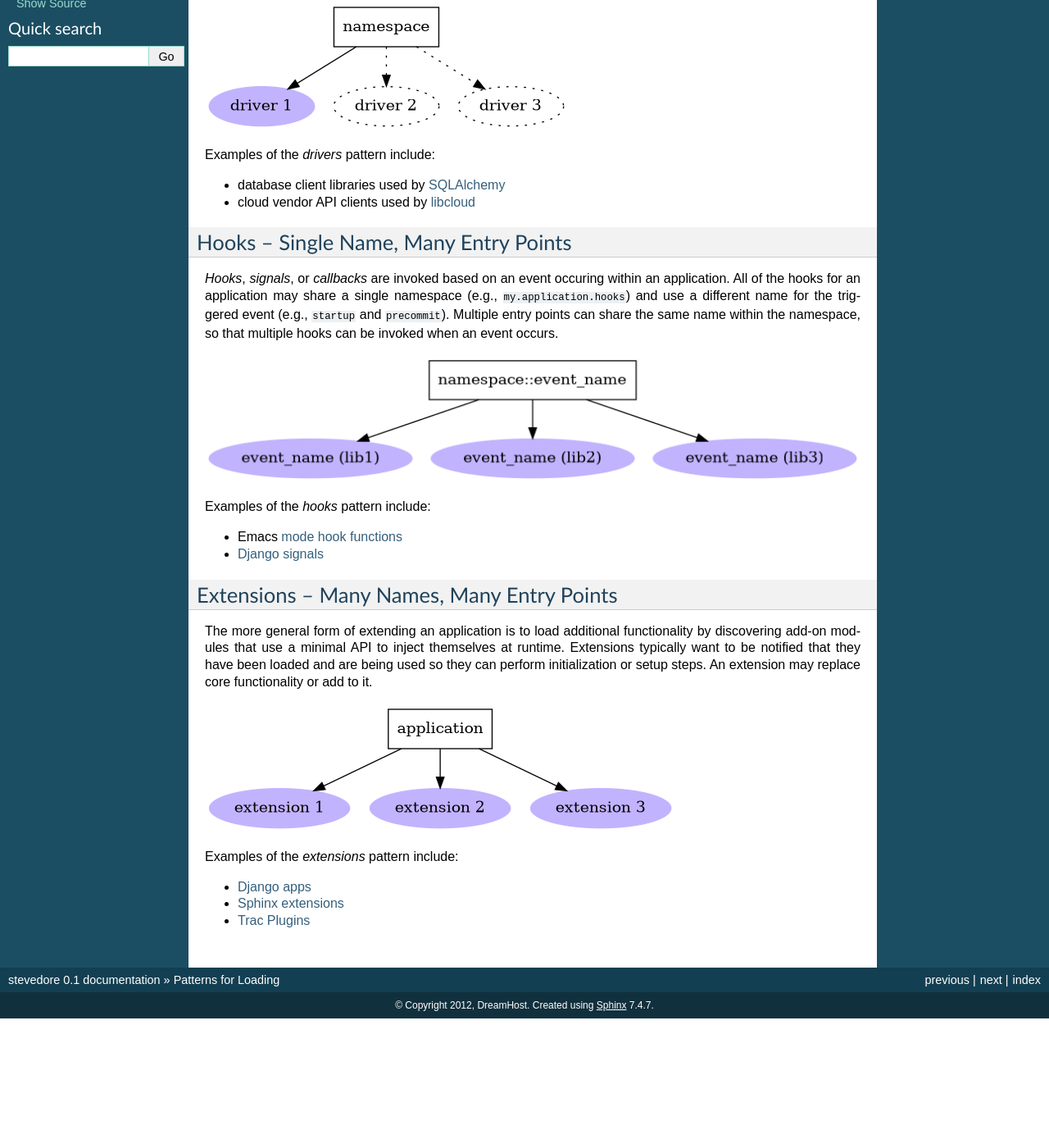
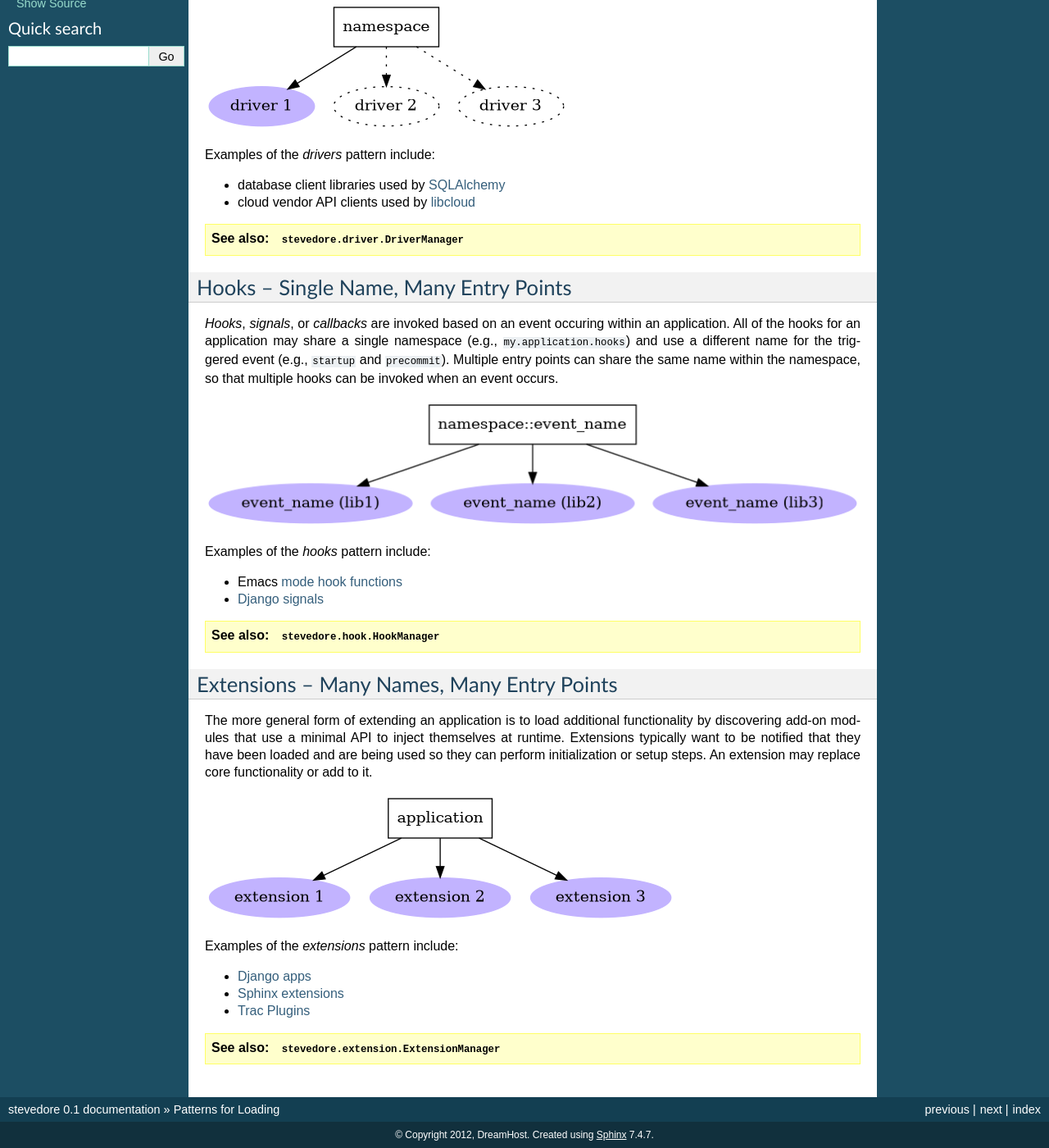
Before and after one commit to openstack/stevedore, a Sphinx documentation site: the page built from docs/source/patterns_loading.rst, in a window 1280 px wide and 1400 px high, scrolled down 388 px. Shown: the whole window at 82% size. Built offline with Sphinx 7.4.7, drawn with Linux system fonts in a browser that asks for light colours; before the commit the page ends 1630 px from its top, so only the background shows below that.

Commit message:
finish first draft of documentation

```diff
--- a/docs/source/patterns_loading.rst
+++ b/docs/source/patterns_loading.rst
@@ -45,6 +45,10 @@ Examples of the *drivers* pattern include:
 
 .. _libcloud: http://libcloud.apache.org/
 
+.. seealso::
+
+   :class:`stevedore.driver.DriverManager`
+
 Hooks -- Single Name, Many Entry Points
 =======================================
 
@@ -76,6 +80,10 @@ Examples of the *hooks* pattern include:
 .. _Django signals: https://docs.djangoproject.com/en/dev/topics/signals/
 
 .. _mode hook functions: http://www.gnu.org/software/emacs/manual/html_node/emacs/Hooks.html
+
+.. seealso::
+
+   :class:`stevedore.hook.HookManager`
 
 Extensions -- Many Names, Many Entry Points
 ===========================================
@@ -110,3 +118,7 @@ Examples of the *extensions* pattern include:
 .. _Sphinx extensions: http://sphinx.pocoo.org/extensions.html
 
 .. _Django apps: https://docs.djangoproject.com/en/dev/intro/tutorial01/
+
+.. seealso::
+
+   :class:`stevedore.extension.ExtensionManager`
```
Also changed, not shown: docs/source/patterns_enabling.rst (+8 -0 lines).
